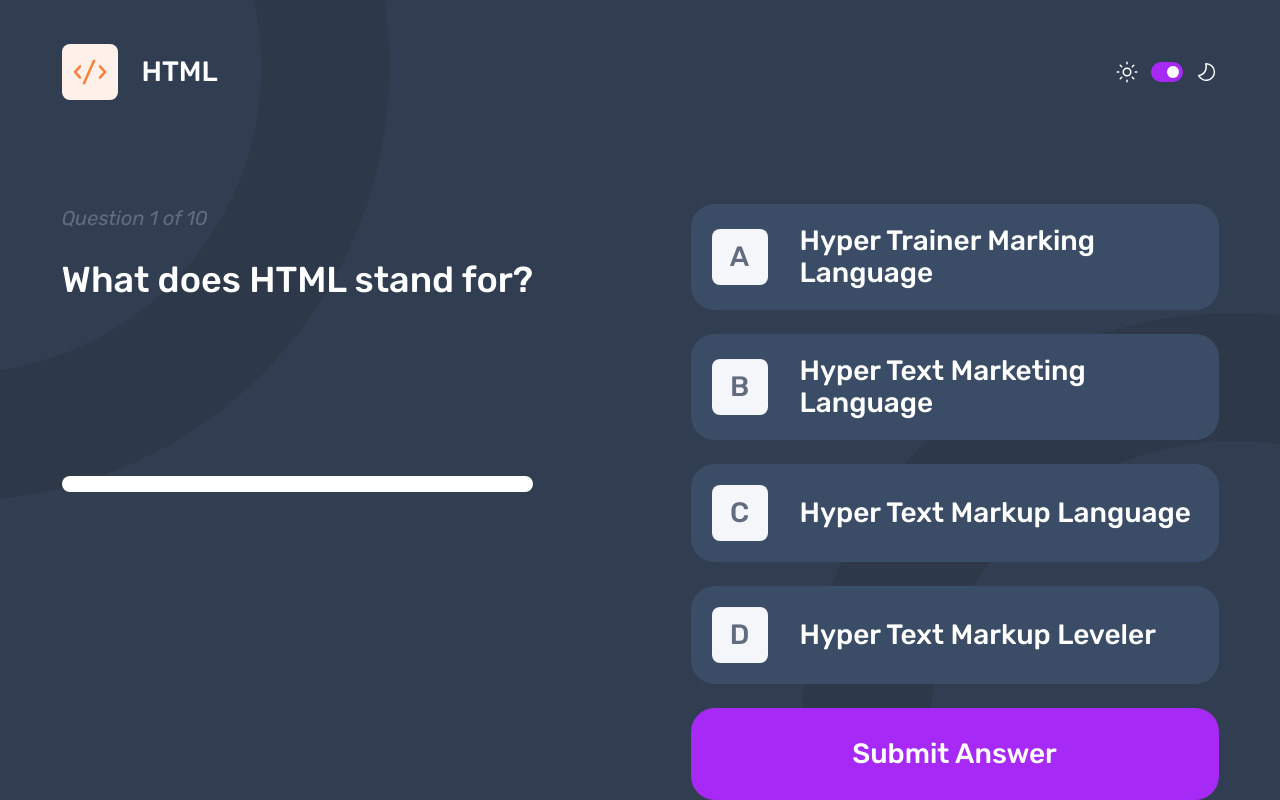
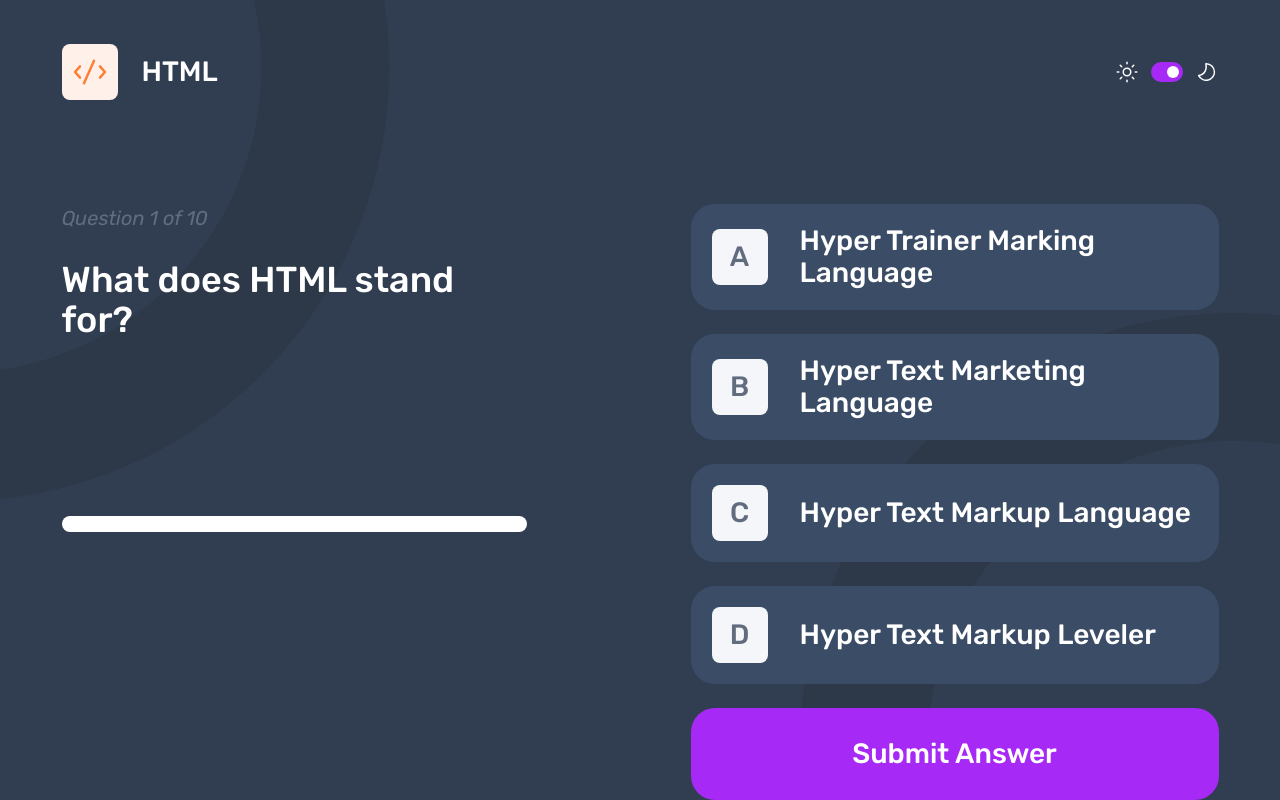
Before and after one commit to jazzielp/quiz-app, a React (Vite) app: page / in a window 1280 px wide. Both pictures are taken after a click on the element "HTML". Built offline with nearby package versions, Linux system fonts and the light colour scheme.

Commit message:
feat: Update Question component styling for improved layout

```diff
--- a/src/components/Question.tsx
+++ b/src/components/Question.tsx
@@ -39,7 +39,7 @@ export function Question (): JSX.Element {
   }, [answeredPercentage])
 
   return (
-    <div className=''>
+    <div className='max-w-[465px]'>
       <p className='text-xl mb-7 font-rubik italic text-greyNavy'>{`Question ${(indexQuestion + 1)} of ${totalQuestion}`}</p>
       <h2 className='text-4xl mb-44 font-medium font-rubik text-darkNavy dark:text-white'>{question}</h2>
       <div className='w-full h-4 bg-white rounded-full'>
```
